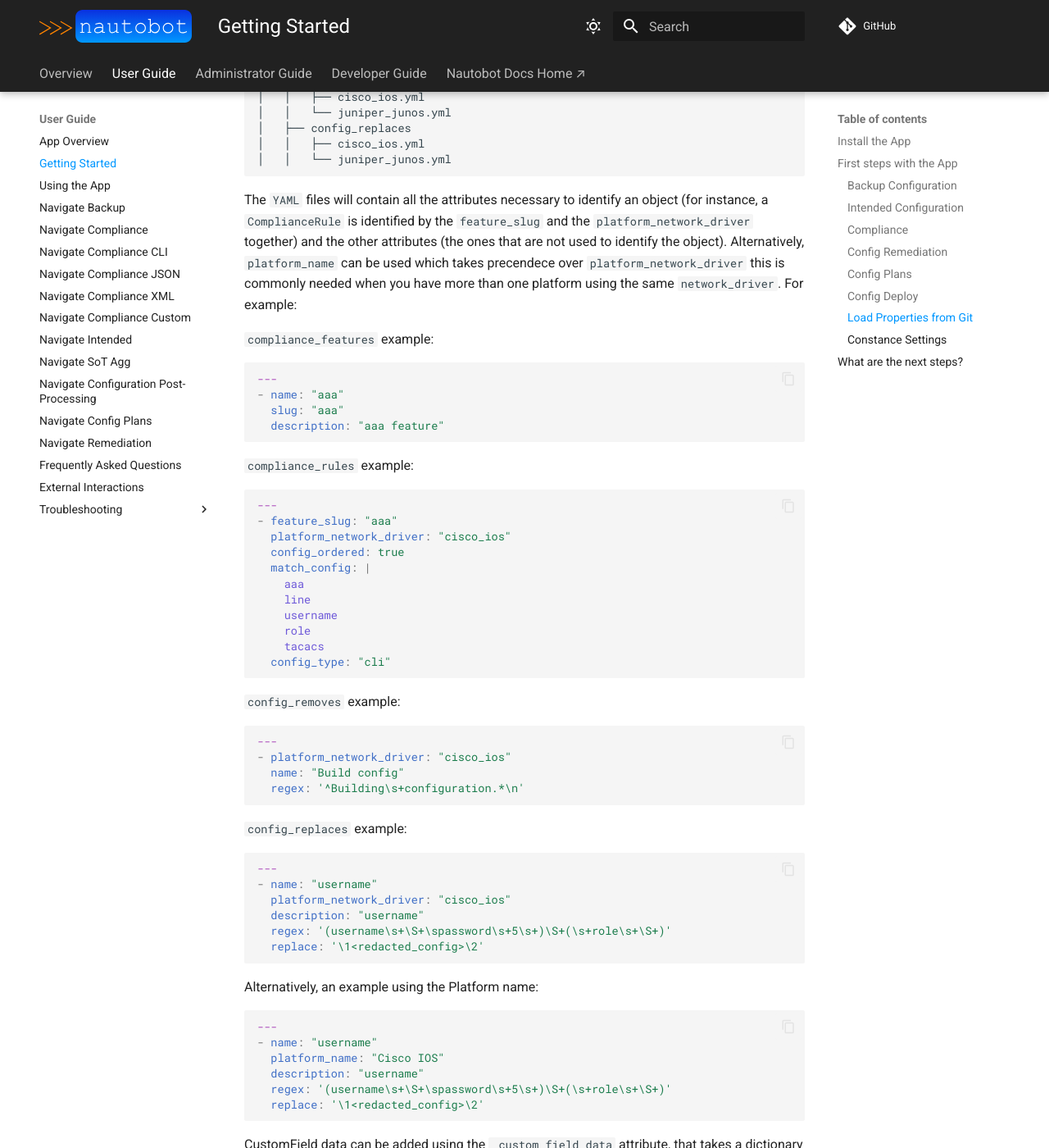
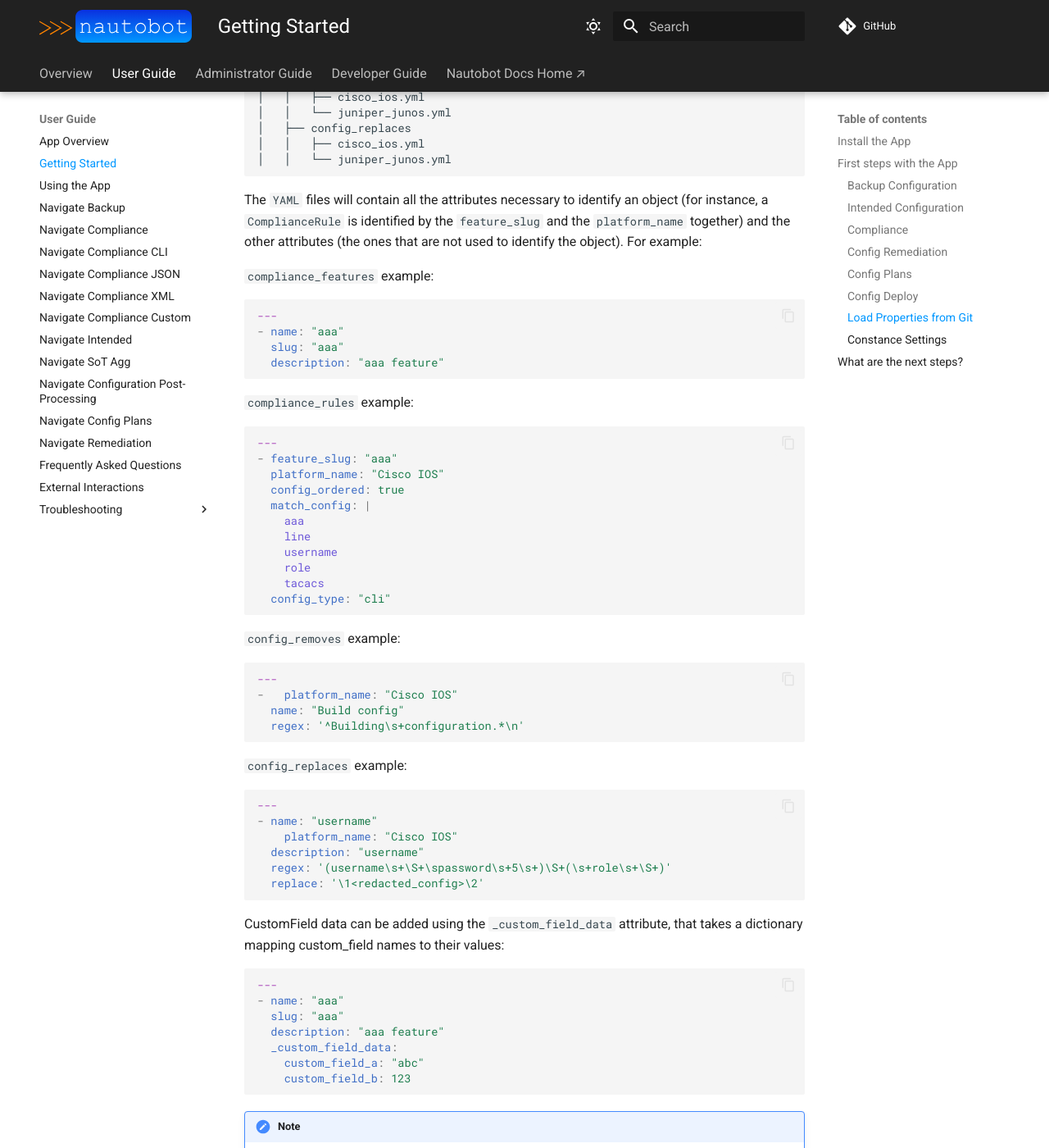
Before and after one commit to nautobot/nautobot-app-golden-config, an MkDocs documentation site: the page built from docs/user/app_getting_started.md, in a window 1280 px wide and 1400 px high, scrolled down 5950 px. Shown: the whole window at 82% size. Built offline with MkDocs 1.6.1 and Material for MkDocs 9.7.7, drawn with Linux system fonts in a browser that asks for light colours; comment, search, counter and statistics services are not loaded; some of the changed text lies outside the part shown.

Commit message:
update docs

````diff
--- a/docs/user/app_getting_started.md
+++ b/docs/user/app_getting_started.md
@@ -202,7 +202,7 @@
 │   │   └── juniper_junos.yml
 ```
 
-The `YAML` files will contain all the attributes necessary to identify an object (for instance, a `ComplianceRule` is identified by the `feature_slug` and the `platform_network_driver` together) and the other attributes (the ones that are not used to identify the object). Alternatively, `platform_name` can be used which takes precendece over `platform_network_driver` this is commonly needed when you have more than one platform using the same `network_driver`. For example:
+The `YAML` files will contain all the attributes necessary to identify an object (for instance, a `ComplianceRule` is identified by the `feature_slug` and the `platform_name` together) and the other attributes (the ones that are not used to identify the object). For example:
 
 `compliance_features` example:
 
@@ -218,7 +218,7 @@
 ```yaml
 ---
 - feature_slug: "aaa"
-  platform_network_driver: "cisco_ios"
+  platform_name: "Cisco IOS"
   config_ordered: true
   match_config: |
     aaa
@@ -233,7 +233,7 @@
 
 ```yaml
 ---
-- platform_network_driver: "cisco_ios"
+-   platform_name: "Cisco IOS"
   name: "Build config"
   regex: '^Building\s+configuration.*\n'
 ```
@@ -243,18 +243,7 @@
 ```yaml
 ---
 - name: "username"
-  platform_network_driver: "cisco_ios"
-  description: "username"
-  regex: '(username\s+\S+\spassword\s+5\s+)\S+(\s+role\s+\S+)'
-  replace: '\1<redacted_config>\2'
-```
-
-Alternatively, an example using the Platform name:
-
-```yaml
----
-- name: "username"
-  platform_name: "Cisco IOS"
+    platform_name: "Cisco IOS"
   description: "username"
   regex: '(username\s+\S+\spassword\s+5\s+)\S+(\s+role\s+\S+)'
   replace: '\1<redacted_config>\2'
@@ -273,7 +262,7 @@
 ```
 
 !!! note
-    For Foreign Key references to `ComplianceFeature` and `Platform` we use the keywords `feature_slug` and (`platform_name` or `platform_network_driver`) respectively.
+    For Foreign Key references to `ComplianceFeature` and `Platform` we use the keywords `feature_slug` and `platform_name` respectively.
 
 1. Add the Git repository that will be used to sync Git properties.
 
````
